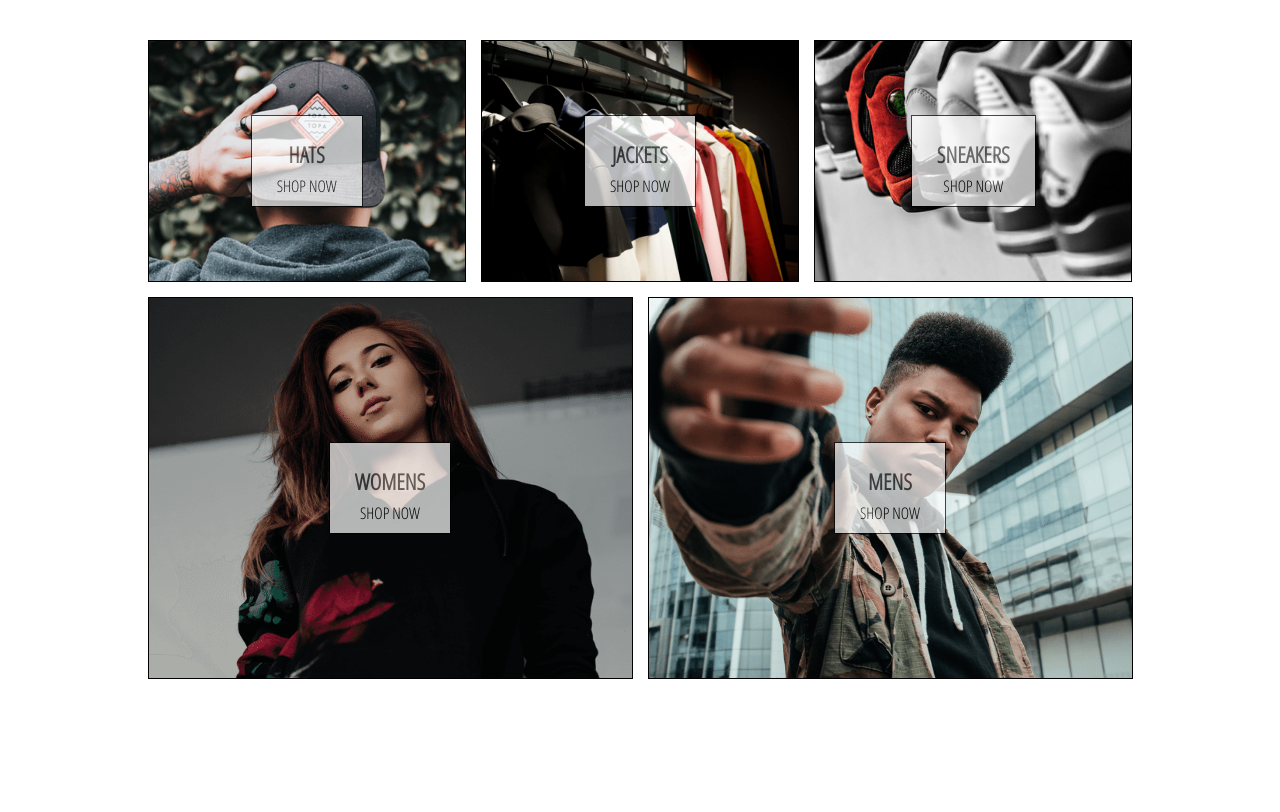
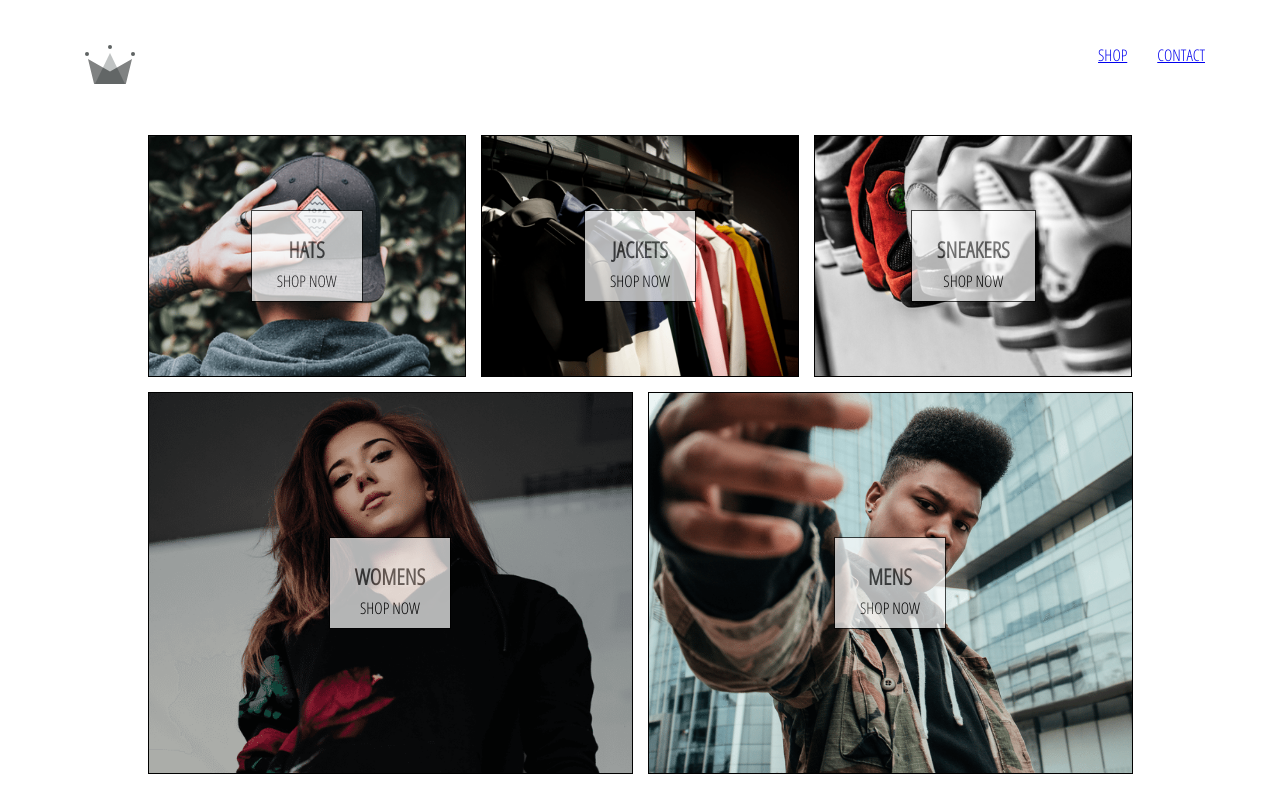
Before and after one commit to HussainIslam/ecommerce_react, a React (Create React App) app: page / in a window 1280 px wide. Shown: the top 812 px of the page. Built offline with nearby package versions, Linux system fonts and the light colour scheme.

Commit message:
add: header component

```diff
--- a/src/App.js
+++ b/src/App.js
@@ -4,10 +4,12 @@
 
 import HomePage from './pages/homepage/homepage.component';
 import ShopPage from './pages/shop/shop.component';
+import Header from './components/header/header.component';
 
 function App() {
   return (
     <div>
+      <Header />
       <Switch>
         <Route exact path='/' component={ HomePage }/>
         <Route path='/shop' component={ ShopPage } />
--- /dev/null
+++ b/src/components/header/header.component.jsx
@@ -0,0 +1,21 @@
+import React from 'react';
+import { Link } from 'react-router-dom';
+
+import { ReactComponent as Logo } from '../../assets/crown.svg'
+
+import './header.styles.scss';
+
+const Header = () => (
+    <div className='header'>
+        <Link className='logo-container' to='/'>
+            <Logo className='logo' />
+        </Link>
+        <div className='options'>
+            <Link className='option' to='/shop'>SHOP</Link>
+            <Link className='option' to='/shop'>CONTACT</Link>
+        </div>
+
+    </div>
+);
+
+export default Header;
--- /dev/null
+++ b/src/components/header/header.styles.scss
@@ -0,0 +1,25 @@
+.header {
+    height: 70px;
+    width: 100%;
+    display: flex;
+    justify-content: space-between;
+    margin-bottom: 25px;
+
+    .logo-container {
+      height: 100%;
+      width: 70px;
+      padding: 25px;
+    }
+
+    .options {
+      width: 50%;
+      height: 100%;
+      display: flex;
+      align-items: center;
+      justify-content: flex-end;
+
+      .option {
+        padding: 10px 15px;
+      }
+    }
+  }
```
Also changed, not shown: src/assets/crown.svg (added).
